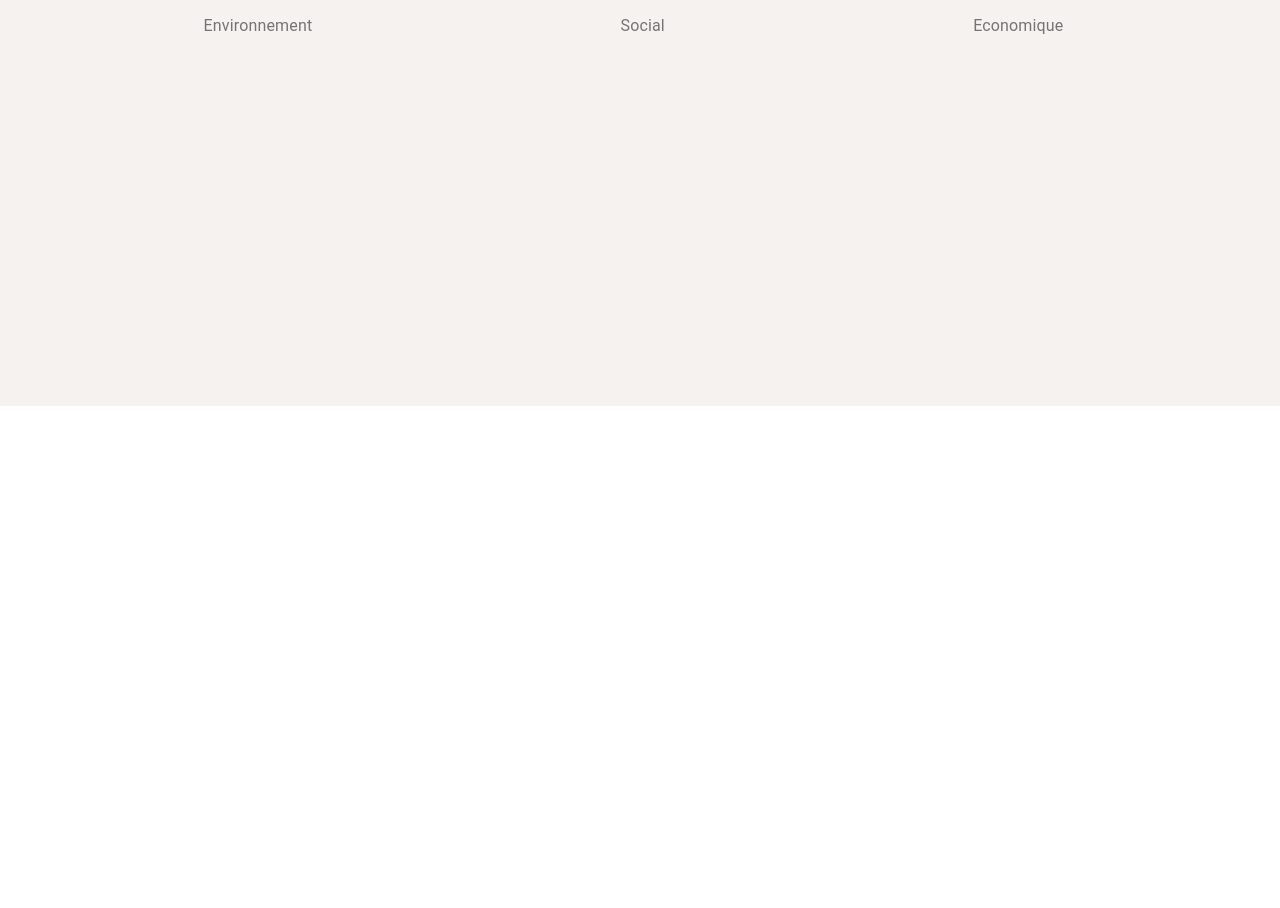
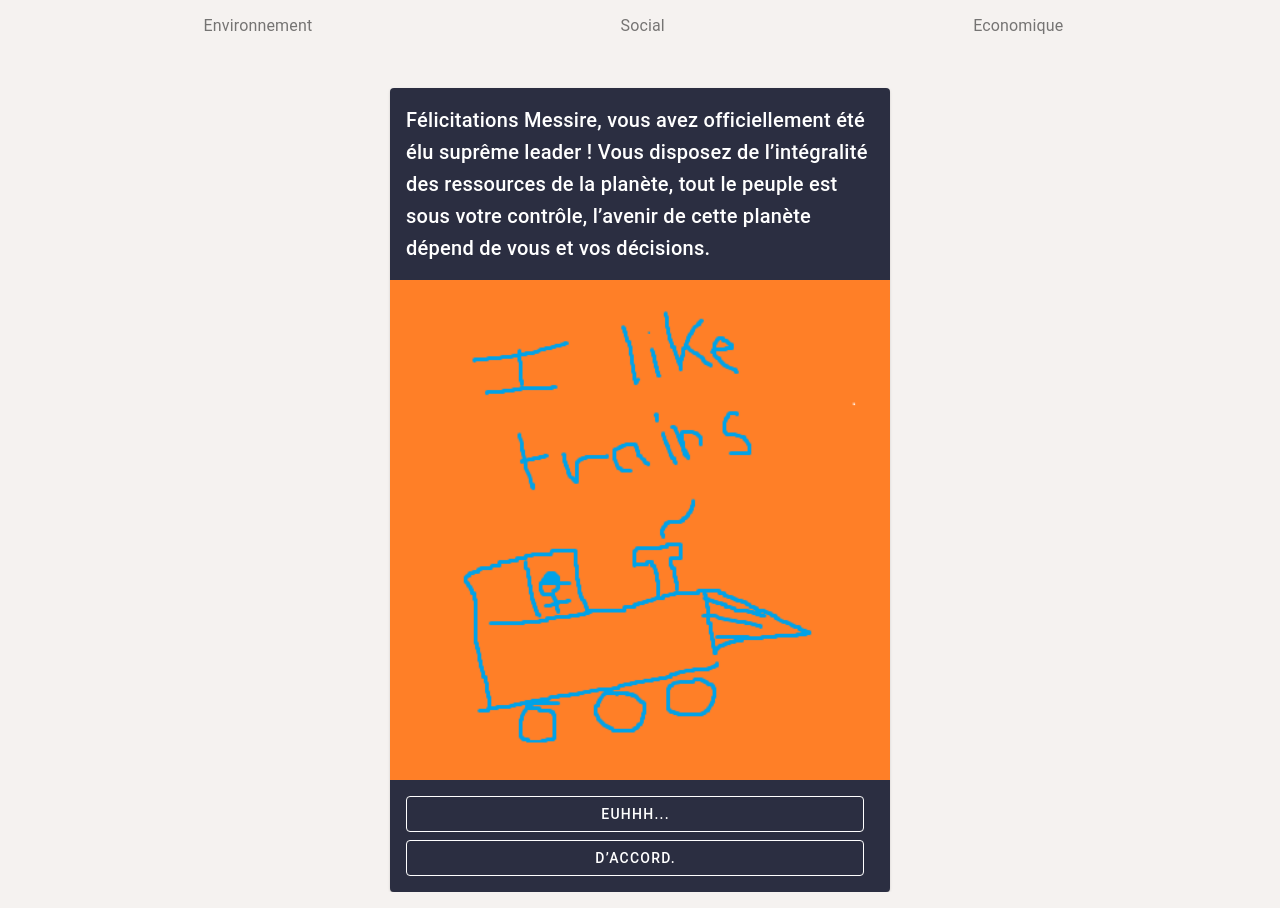
Before and after one commit to ThibaultNG/nuit-info-2023, a Vue app: page /game in a window 1280 px wide. Shown: the part 394-1302 px from the top of the page. Before the commit the page ends 800 px from the top, so only its background shows below. Built offline with nearby package versions, Linux system fonts and the light colour scheme.

Commit message:
FIX: Possible null pointer

```diff
--- a/src/modules/game/component/card/MainCard.vue
+++ b/src/modules/game/component/card/MainCard.vue
@@ -1,19 +1,13 @@
 <template>
+	<div v-if="card">
 		<v-card class="bg-dark" style="width: 500px">
 			<v-container class="text-h6">
 				{{ card.event }}
 			</v-container>
 			<CardImage :name="card.name" />
 			<v-container style="display: flex; flex-direction: column">
-			<ChoiceButton
-				class="mb-2"
-				:choice-text="card.left.answer"
-				@click="handleClick"
-			/>
-			<ChoiceButton
-				:choice-text="card.right.answer"
-				@click="handleClick"
-			/>
+				<ChoiceButton class="mb-2" :choice-text="card.left.answer" @click="handleClick" />
+				<ChoiceButton :choice-text="card.right.answer" @click="handleClick" />
 			</v-container>
 		</v-card>
 		<v-dialog v-model="dialog" transition="dialog-top-transition" width="auto">
@@ -27,6 +21,7 @@
 				</v-card-actions>
 			</v-card>
 		</v-dialog>
+	</div>
 </template>
 
 <script setup lang="ts">
@@ -40,7 +35,7 @@ const gameStore = useGameStore();
 const card = computed(() => gameStore.currentCard);
 
 function handleClick() {
-	if (card.value.alert) dialog.value = true;
+	if (gameStore.currentCard?.alert) dialog.value = true;
 	gameStore.updateCard();
 }
 </script>
--- a/src/modules/game/store/gameStore.ts
+++ b/src/modules/game/store/gameStore.ts
@@ -9,14 +9,14 @@ export const useGameStore = defineStore("game", () => {
 	const ecology = ref<number>(50);
 	const social = ref<number>(50);
 	const cards = ref<Card[]>([]);
-	const currentCard = ref<Card>(cards.value[0]);
+	const currentCard = ref<Card>();
 	const bundle = ref<Bundle>();
 	const currentId = ref<number>(-1);
 
 	getBundles()
 		.then((res) => (bundle.value = res))
 		.then(() => console.log(bundle.value))
-		.then(() => (cards.value = bundle.value!["tutoriel"]))
+		.then(() => (cards.value = bundle.value!["tutorial"]))
 		.then(() => updateCard());
 
 	function updateCard(): void {
```
Lines whose indentation alone changed are shown as unchanged.
